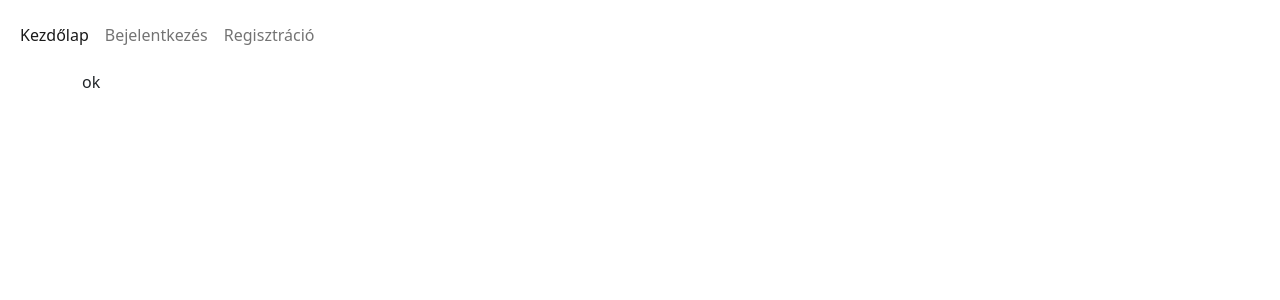
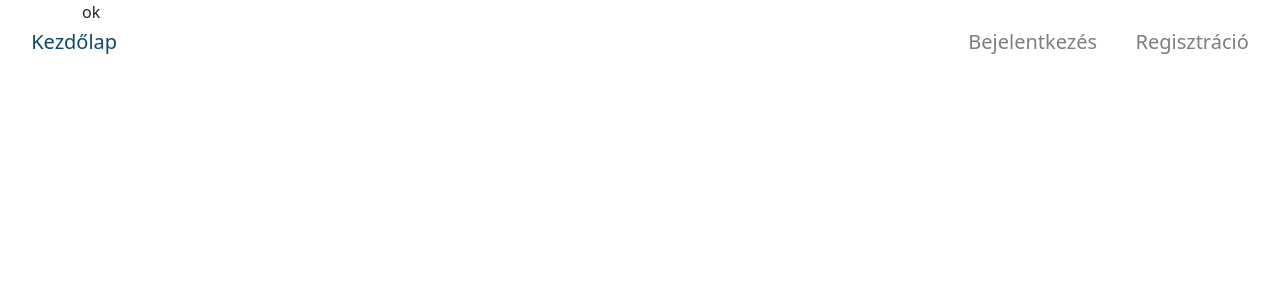
Before and after one commit to Sdavid19/prog24Forg, a Vue app in the folder frontend/: page / in a window 1280 px wide. Shown: the top 300 px of the page. Built offline with nearby package versions, Linux system fonts and the light colour scheme.

Commit message:
navbar decoration
navbar active design
auth align end

```diff
--- a/frontend/src/components/NavbarComponent.vue
+++ b/frontend/src/components/NavbarComponent.vue
@@ -13,32 +13,34 @@
         <span class="navbar-toggler-icon"></span>
       </button>
       <div class="collapse navbar-collapse" id="navbarNavAltMarkup">
-        <div class="navbar-nav">
-          <li class="nav-item">
+        <ul class="navbar-nav me-auto mb-lg-0">
+          <li class="my-nav-item">
             <RouterLink
               class="nav-link"
               to="/"
-              :class="route.path == '/' ? ' active' : ''"
+              :class="route.path == '/' ? ' my-active' : ''"
               >Kezdőlap</RouterLink
             >
           </li>
-          <li class="nav-item">
+        </ul>
+        <ul class="navbar-nav ms-auto mb-2 mb-lg-0">
+          <li class="my-nav-item">
             <RouterLink
               class="nav-link"
               to="/login"
-              :class="route.path == '/login' ? ' active' : ''"
+              :class="route.path == '/login' ? ' my-active' : ''"
               >Bejelentkezés</RouterLink
             >
           </li>
-          <li class="nav-item">
+          <li class="my-nav-item">
             <RouterLink
               class="nav-link"
               to="/signup"
-              :class="route.path == '/signup' ? ' active' : ''"
+              :class="route.path == '/signup' ? ' my-active' : ''"
               >Regisztráció</RouterLink
             >
           </li>
-        </div>
+        </ul>
       </div>
     </div>
   </nav>
@@ -54,5 +56,41 @@ const route = useRoute();
 <style scoped>
 .navbar {
   min-height: 70px;
+  position: fixed;
+  top: 0;
+  width: 100%;
+  overflow: hidden;
+  z-index: 10;
+}
+
+.my-nav-item {
+  margin: auto;
+  color: white;
+  font-size: 20px;
+  cursor: pointer;
+  padding: 0.7rem;
+}
+
+.my-nav-item:after {
+  display: block;
+  content: "";
+  border-bottom: solid 2px #749ab1;
+  transform: scaleX(0);
+  transition: transform 300ms ease-in-out;
+  font-size: 20px;
+}
+
+.my-nav-item:hover:after {
+  transform: scaleX(1);
+}
+
+.my-nav-item a {
+  text-decoration: none;
+  color: #7d7e7d;
+}
+
+.my-active {
+  color: #0e476b !important;
+  font-weight: 500;
 }
 </style>
```
